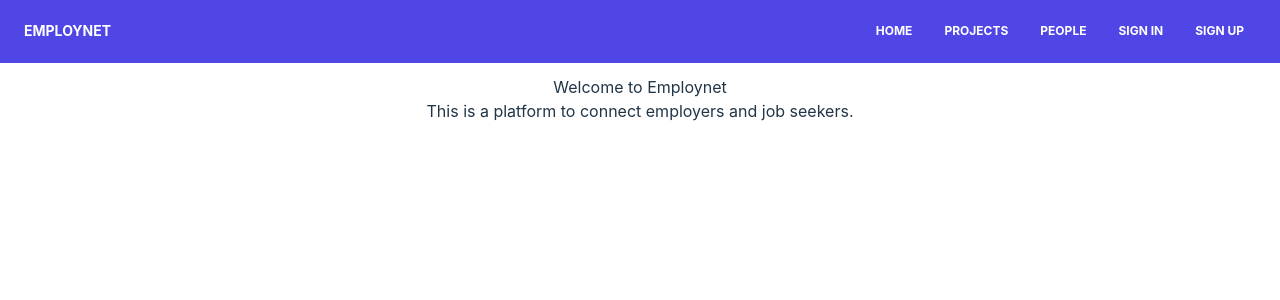
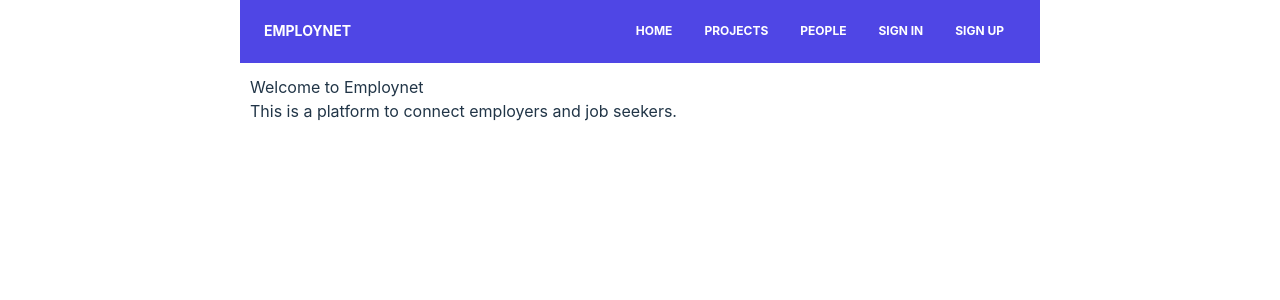
Before and after one commit to BusanCodingClub/EmployNet, a React (Vite) app: page / in a window 1280 px wide. Shown: the top 300 px of the page. Built offline with nearby package versions, Linux system fonts and the light colour scheme; what axios-mock-adapter would draw is missing.

Commit message:
modify: CenterdContainer 복구

```diff
--- a/src/components/Button/Button.tsx
+++ b/src/components/Button/Button.tsx
@@ -1,9 +1,17 @@
 import React from "react";
 
 const PrimaryButton = () => {
-  return <button className="">Primary</button>;
+  return (
+    <button className="bg-blue-500 text-white font-bold hover:opacity-70 border-none focus:border-none focus:outline-none active:opacity-100">
+      Primary
+    </button>
+  );
 };
 const SecondaryButton = () => {
-  return <button>Secondary</button>;
+  return (
+    <button className="bg-purple-500 text-white font-bold hover:opacity-70 border-none focus:border-none focus:outline-none active:opacity-100">
+      Secondary
+    </button>
+  );
 };
 export { PrimaryButton, SecondaryButton };
--- a/src/components/container.jsx
+++ b/src/components/container.jsx
@@ -2,28 +2,24 @@ const CenteredContainer = ({ children }) => {
   return (
     <div
       style={{
-        //display: "flex",
-        //flexDirection: "column",
-        //justifyContent: "center",
-        //alignItems: "center",
-        textAlign: "center",
-        margin: "0 auto",
-        padding: "0",
+        display: "flex",
+        flexDirection: "row",
+        justifyContent: "center",
+        alignItems: "center",
         width: "100vw",
-        height: "100vh",
       }}
     >
-      {/* <div
+      <div
         style={{
           minHeight: "100vh",
-          maxWidth: "100vw",
+          maxWidth: "800px",
           width: "100%",
           margin: "0 auto",
           backgroundColor: "#fff",
         }}
-      > */}
-      {children}
-      {/* </div> */}
+      >
+        {children}
+      </div>
     </div>
   );
 };
--- a/src/pages/PreviewDesign.jsx
+++ b/src/pages/PreviewDesign.jsx
@@ -7,7 +7,7 @@ const PreviewDesign = () => {
       <div>
         <h1>Preview Design</h1>
       </div>
-      <div>
+      <div className="grid grid-cols-3 place-items-center">
         <PrimaryButton>Primary Button</PrimaryButton>
         <SecondaryButton>Secondary Button</SecondaryButton>
       </div>
```
